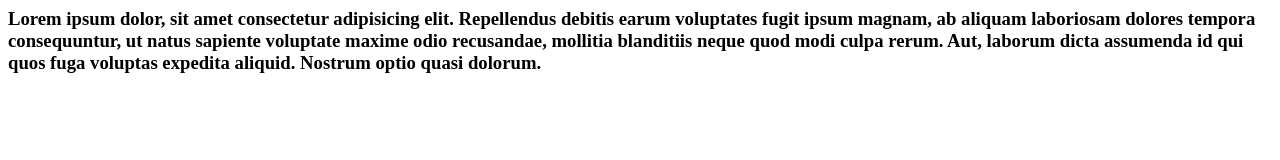
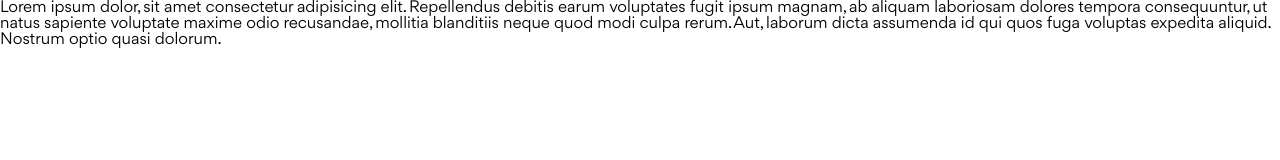
Before and after one commit to 777hanh777hanh/project-08, a website: page index.html in a window 1280 px wide. Drawn offline with nearby package versions, Linux system fonts and the light colour scheme.

Commit message:
feat: Integate 'Sass' into project
- Create main.scss file as the entry point for Sass style
- Import necessary partials into main.scss

```diff
--- a/index.html
+++ b/index.html
@@ -14,6 +14,9 @@
 
         <!-- Fonts -->
         <link rel="stylesheet" href="./assets/fonts/stylesheet.css" />
+
+        <!-- Style -->
+        <link rel="stylesheet" href="./assets/css/main.css" />
     </head>
     <body>
         <h3>
--- /dev/null
+++ b/scss/base/_base.scss
@@ -0,0 +1,8 @@
+html {
+    font-size: 62.5%;
+}
+
+body {
+    font-family: 'Gordita', sans-serif;
+    font-size: 1.6rem;
+}
--- /dev/null
+++ b/scss/base/_index.scss
@@ -0,0 +1,2 @@
+@forward './reset';
+@forward './base';
--- /dev/null
+++ b/scss/base/_reset.scss
@@ -0,0 +1 @@
+@import url('https://cdn.jsdelivr.net/gh/777hanh777hanh/reset-css/assets/css/resetcss/reset.min.css');
--- /dev/null
+++ b/scss/main.scss
@@ -0,0 +1 @@
+@use './base';
```
Also changed, not shown: package.json (added, +16 -0 lines), assets/css/main.css (added), pnpm-lock.yaml (added).
